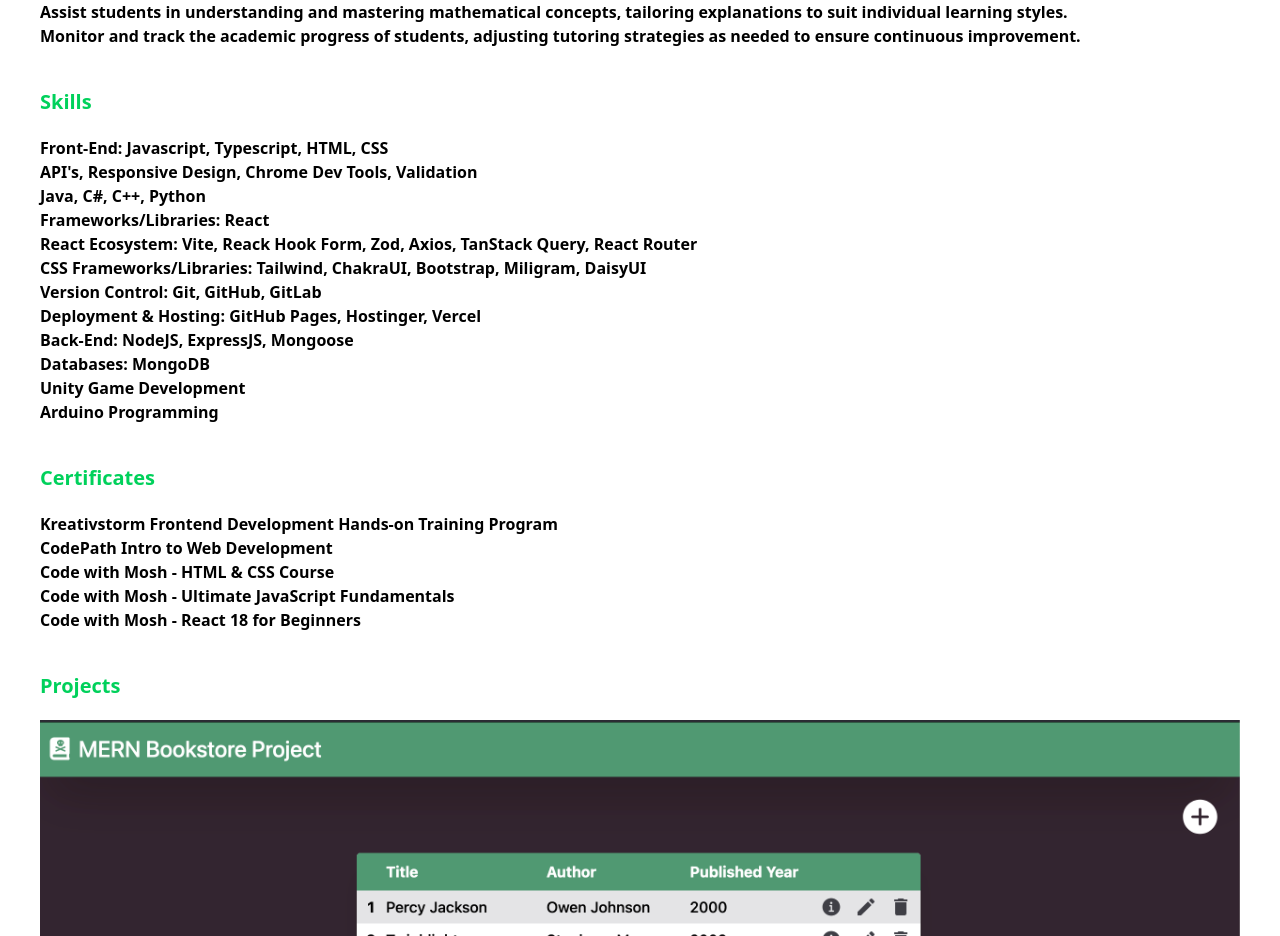
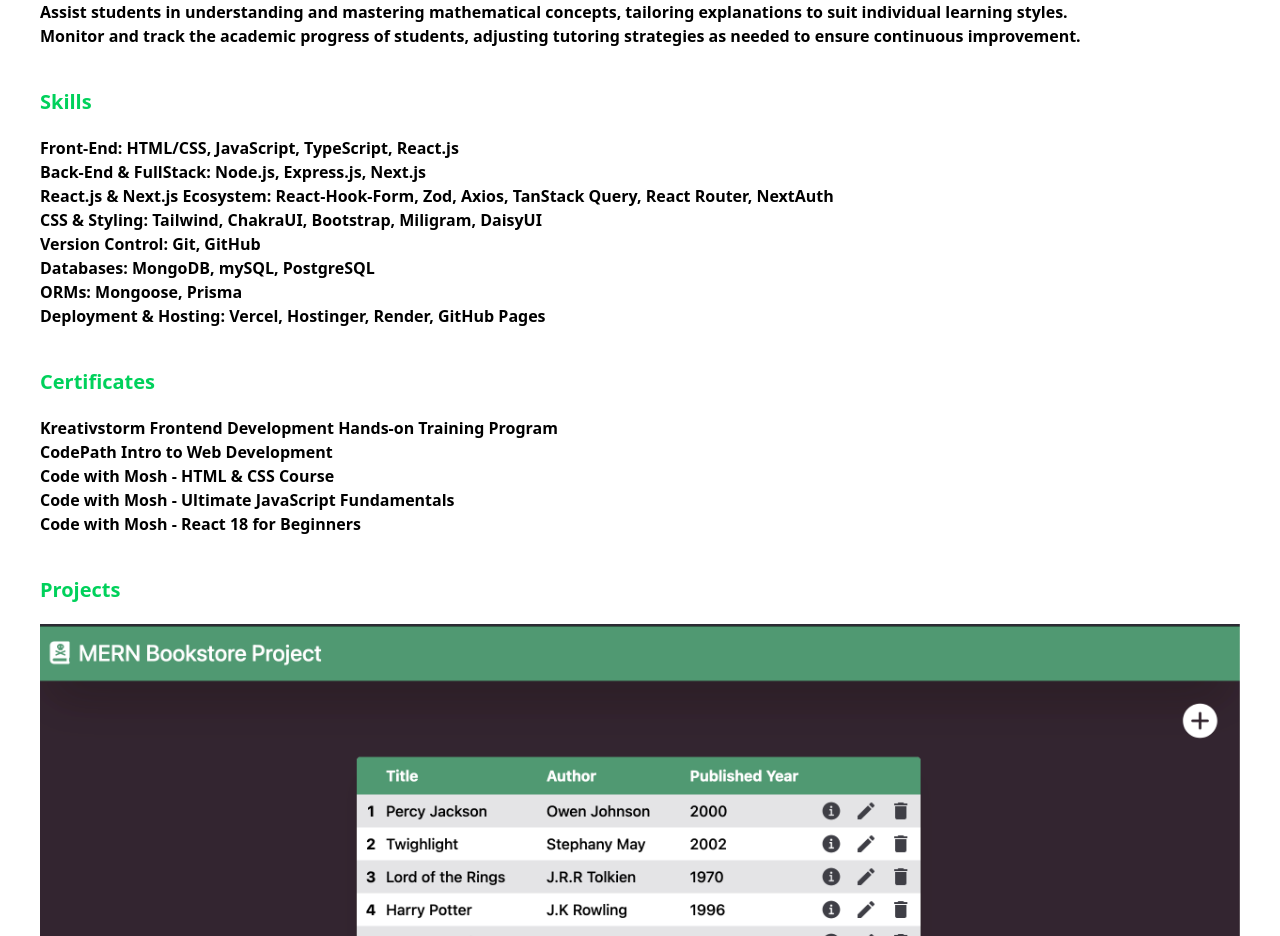
Before and after one commit to mark-elias/Marcos_Elias_Portfolio, a React (Vite) app: page / in a window 1280 px wide. Shown: the part 1000-1936 px from the top of the page. Built offline with nearby package versions, Linux system fonts and the light colour scheme.

Commit message:
updated Skills

```diff
--- a/src/Components/Skills.tsx
+++ b/src/Components/Skills.tsx
@@ -4,43 +4,35 @@ function Skills() {
       <h2>Skills</h2>
       <ul className="list-disc">
         <li className="ml-5">
-          <span className="text-blue-600">Front-End:</span> Javascript,
-          Typescript, HTML, CSS
+          <span className="text-blue-600">Front-End:</span> HTML/CSS,
+          JavaScript, TypeScript, React.js
         </li>
         <li className="ml-5">
-          API's, Responsive Design, Chrome Dev Tools, Validation
-        </li>
-        <li className="ml-5">Java, C#, C++, Python</li>
-        <li className="ml-5">
-          <span className="text-blue-600">Frameworks/Libraries:</span> React
+          <span className="text-blue-600">Back-End & FullStack:</span> Node.js,
+          Express.js, Next.js
         </li>
         <li className="ml-5">
-          <span className="text-blue-600">React Ecosystem:</span> Vite, Reack
-          Hook Form, Zod, Axios, TanStack Query, React Router
+          <span className="text-blue-600">React.js & Next.js Ecosystem:</span>{" "}
+          React-Hook-Form, Zod, Axios, TanStack Query, React Router, NextAuth
         </li>
         <li className="ml-5">
-          <span className="text-blue-600">CSS Frameworks/Libraries:</span>{" "}
-          Tailwind, ChakraUI, Bootstrap, Miligram, DaisyUI
+          <span className="text-blue-600">CSS & Styling:</span> Tailwind,
+          ChakraUI, Bootstrap, Miligram, DaisyUI
         </li>
         <li className="ml-5">
-          <span className="text-blue-600">Version Control:</span> Git, GitHub,
-          GitLab
+          <span className="text-blue-600">Version Control:</span> Git, GitHub
         </li>
         <li className="ml-5">
-          <span className="text-blue-600">Deployment & Hosting:</span> GitHub
-          Pages, Hostinger, Vercel
+          <span className="text-blue-600">Databases:</span> MongoDB, mySQL,
+          PostgreSQL
         </li>
         <li className="ml-5">
-          <span className="text-blue-600">Back-End:</span> NodeJS, ExpressJS,
-          Mongoose
+          <span className="text-blue-600">ORMs:</span> Mongoose, Prisma
         </li>
         <li className="ml-5">
-          <span className="text-blue-600">Databases:</span> MongoDB
+          <span className="text-blue-600">Deployment & Hosting:</span> Vercel,
+          Hostinger, Render, GitHub Pages
         </li>
-        {/* <li>Responsive Design</li> */}
-        <li className="ml-5">Unity Game Development</li>
-        <li className="ml-5">Arduino Programming</li>
-        {/* <li>Bilingual (English, Spanish)</li> */}
       </ul>
     </section>
   );
```
Also changed, not shown: 3 other files (tests, documents, lock files or other folders).
